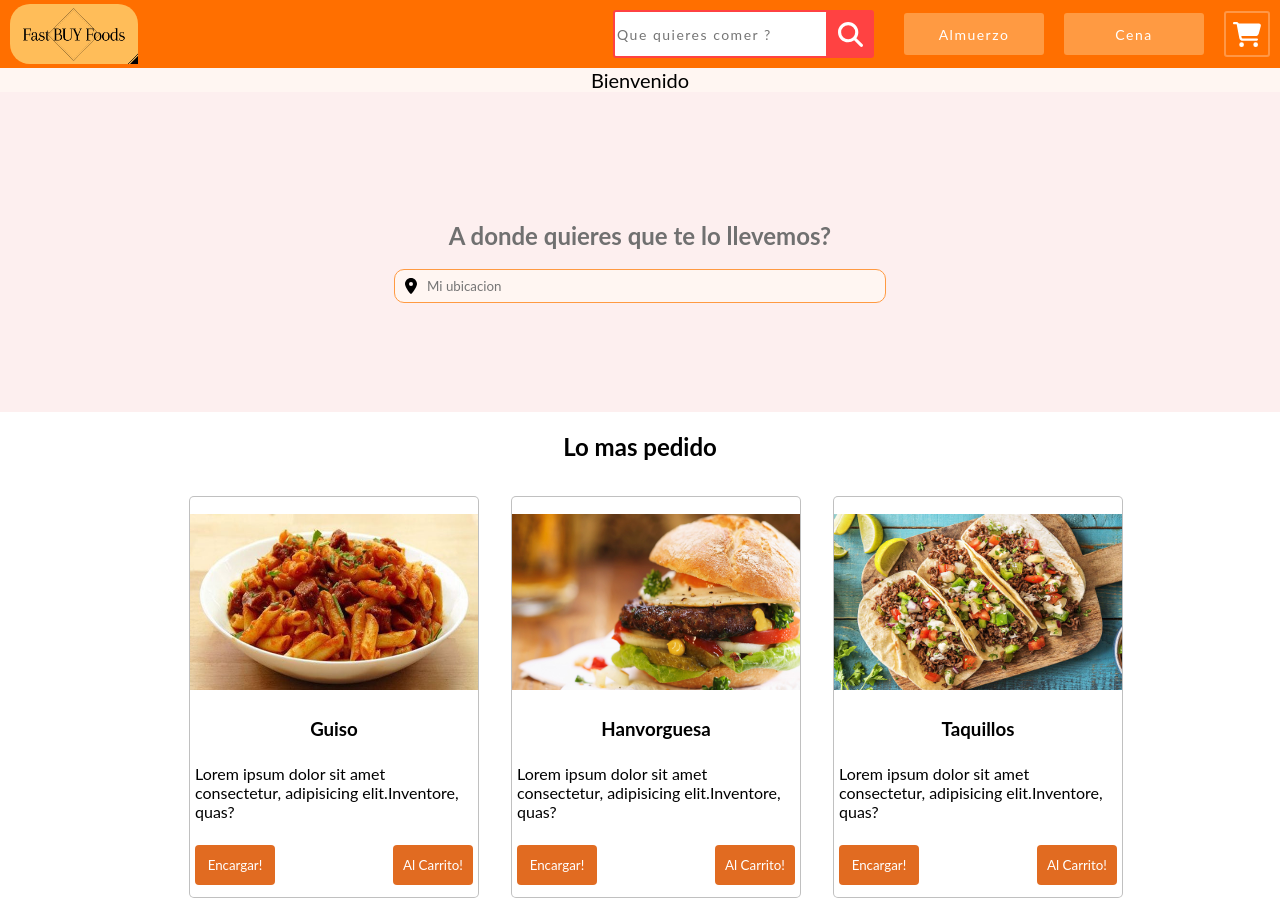
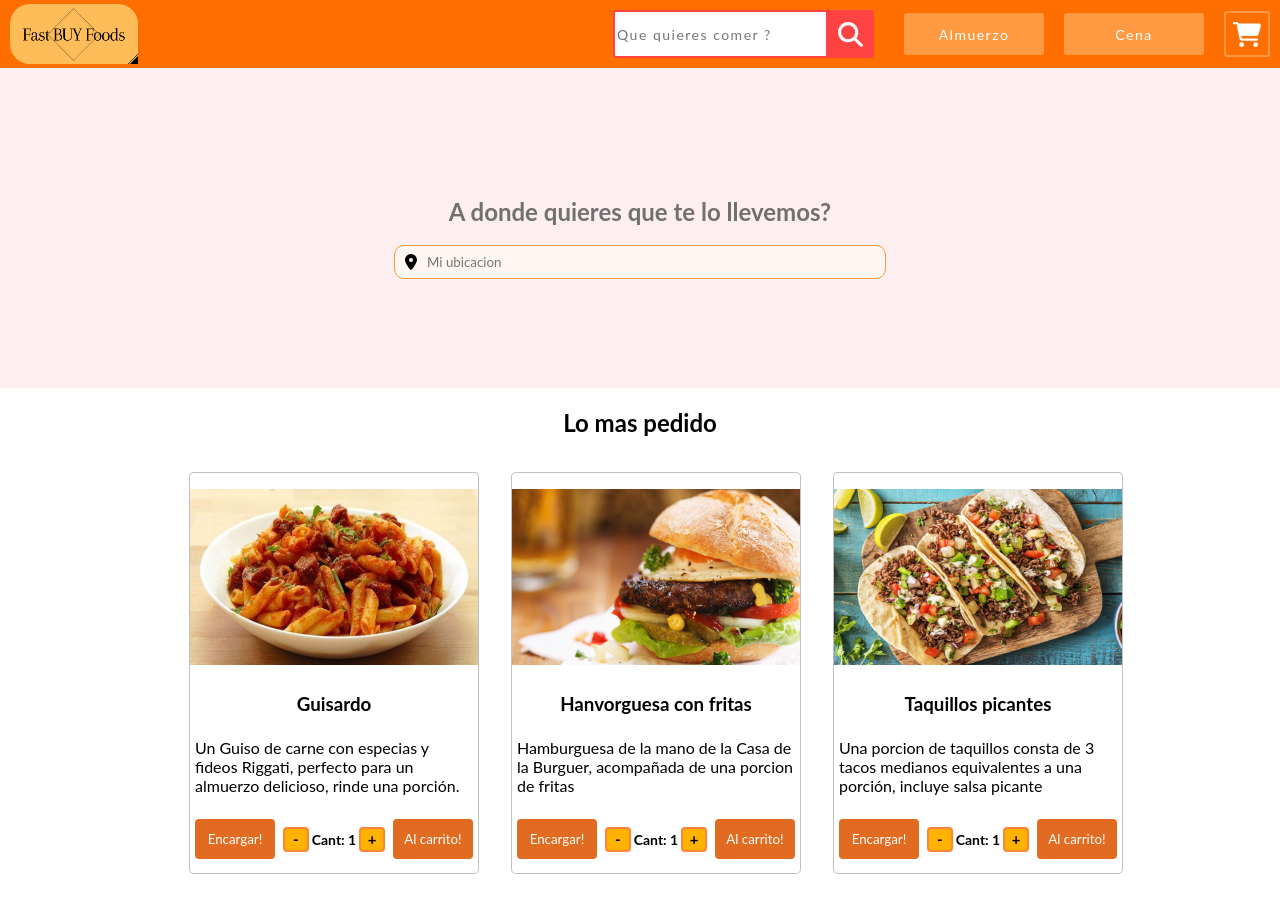
Before and after one commit to KurtCodex/FoodBuyFastApp-Vidales, a React (Create React App) app: page / in a window 1280 px wide. After the commit the page ends 889 px from the top, so only its background shows below. Built offline with nearby package versions, Linux system fonts and the light colour scheme.

Commit message:
commit 0.9

```diff
--- a/src/App.jsx
+++ b/src/App.jsx
@@ -1,7 +1,6 @@
 import Navbar from './components/Navbar';
 import { Cards } from './components/Cards';
 import { Location } from './components/Location';
-import { ItemListContainer } from './components/ItemListContainer';
 import './styles/App.css';
 import './styles/index.css';
 
@@ -9,7 +8,6 @@ function App() {
   return (
     <>
       <Navbar />
-      <ItemListContainer greeting="Bienvenido" />
       <Location />
       <Cards />
     </>
--- a/src/components/Card.jsx
+++ b/src/components/Card.jsx
@@ -1,5 +1,5 @@
 import '../styles/Cards.css';
-
+import { ItemCount } from './ItemCount';
 
 export const Card = ({ title, img, desc }) => {
     return (
@@ -8,8 +8,9 @@ export const Card = ({ title, img, desc }) => {
             <h3 className='card-title'> {title} </h3>
             <p>{desc}</p>
             <div className='card-buttons-container'>
-                <button className='card-button-buy'> Encargar!</button>
-                <button className='card-button-addcart'> Al Carrito!</button>
+                <button onClick={function () { alert("Procesando compra..") }} className='card-button-buy'> Encargar!</button>
+                <ItemCount />
+                <button onClick={function () { alert("Agregado!") }} className='card-button-addcart'> Al carrito!</button>
             </div>
         </div>
     )
--- a/src/components/Cards.jsx
+++ b/src/components/Cards.jsx
@@ -7,21 +7,21 @@ import '../styles/Cards.css';
 const cards = [
     {
         id: 1,
-        title: 'Guiso',
+        title: 'Guisardo',
         image: food1,
-        description: "Lorem ipsum dolor sit amet consectetur, adipisicing elit.Inventore, quas?"
+        description: "Un Guiso de carne con especias y fideos Riggati, perfecto para un almuerzo delicioso, rinde una porción."
     },
     {
         id: 2,
-        title: 'Hanvorguesa',
+        title: 'Hanvorguesa con fritas',
         image: food2,
-        description: "Lorem ipsum dolor sit amet consectetur, adipisicing elit.Inventore, quas?"
+        description: "Hamburguesa de la mano de la Casa de la Burguer, acompañada de una porcion de fritas"
     },
     {
         id: 3,
-        title: 'Taquillos',
+        title: 'Taquillos picantes',
         image: food3,
-        description: "Lorem ipsum dolor sit amet consectetur, adipisicing elit.Inventore, quas?"
+        description: "Una porcion de taquillos consta de 3 tacos medianos equivalentes a una porción, incluye salsa picante"
     },
 ];
 
--- /dev/null
+++ b/src/components/ItemCount.jsx
@@ -0,0 +1,21 @@
+import React from 'react'
+import { useState } from 'react';
+
+
+import '../styles/Cards.css'
+
+export const ItemCount = () => { // value puede ser un valor traido de otro jsx, utilizarlo e incrementarlo
+
+    const [counter, setCounter] = useState(1);
+
+    const increment = () => { counter < 12 ? setCounter(counter + 1) : setCounter(counter) }
+    const decrement = () => { counter > 1 ? setCounter(counter - 1) : setCounter(counter) }
+
+    return (
+        <>
+            <button onClick={decrement} className='card-button-cant'> - </button>
+            <h4 className='counter-value'> Cant: {counter} </h4>
+            <button onClick={increment} className='card-button-cant'> + </button>
+        </>
+    )
+}
--- a/src/components/ItemListContainer.jsx
+++ /dev/null
@@ -1,8 +0,0 @@
-import React from 'react'
-import '../styles/Location.css'
-
-export const ItemListContainer = ({ greeting }) => {
-    return (
-        <div className='greeting'>{greeting}</div>
-    )
-}
--- a/src/styles/Cards.css
+++ b/src/styles/Cards.css
@@ -61,6 +61,7 @@
     display: flex;
     flex-direction: row;
     justify-content: space-between;
+    align-items: center;
     width: 100%;
 }
 
@@ -76,9 +77,34 @@
 
     border: none;
     border-radius: 4px;
+    cursor: pointer;
 }
 
 .card-button-buy:hover,
 .card-button-addcart:hover {
     background-color: rgb(255, 132, 56);
 }
+
+.counter-value {
+    font-size: 14px;
+    color: #000;
+}
+
+.card-button-cant {
+    width: 1.7em;
+    height: 1.7em;
+
+    font-size: 15px;
+    font-weight: bold;
+
+    background-color: rgb(255, 179, 0);
+    border: 2px solid rgb(255, 132, 56);
+    border-radius: 4px;
+
+    cursor: pointer;
+}
+
+.card-button-cant:hover {
+    background-color: rgb(255, 204, 86);
+    border: 2px solid rgb(255, 132, 56);
+}
```
